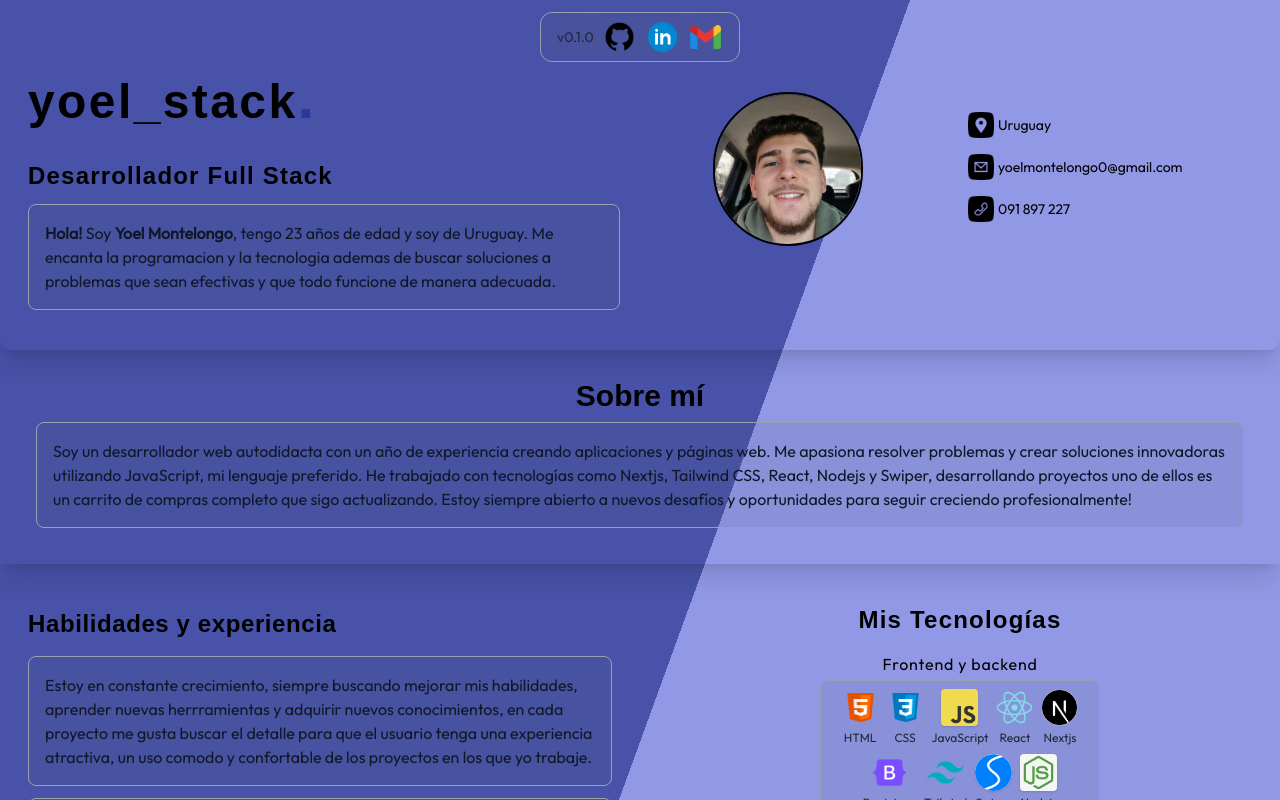
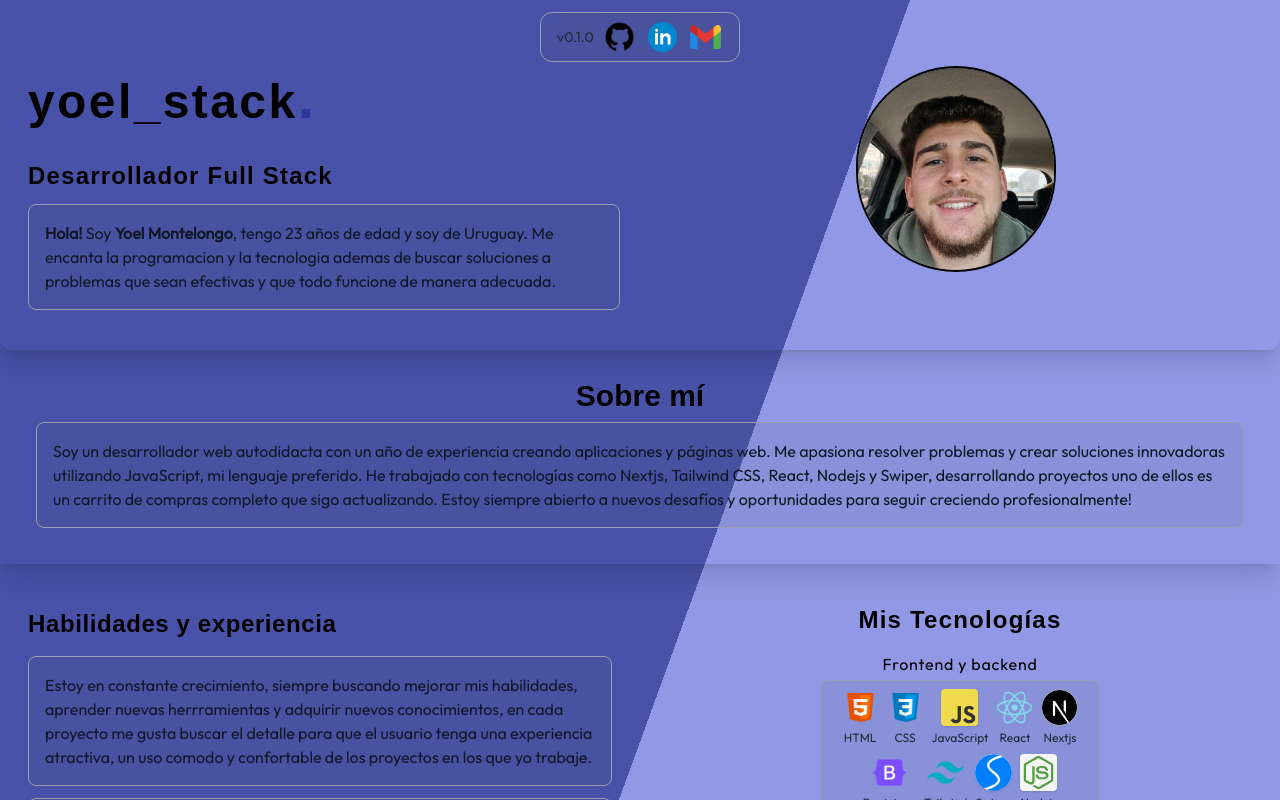
Before and after one commit to Yoel-stack/PortafolioWeb, a Next.js app in the folder portafolio/: page / in a window 1280 px wide. Shown: the top 800 px of the page. Built offline with nearby package versions, Linux system fonts and the light colour scheme; a web font is replaced by a local one.

Commit message:
actualizacion

```diff
--- a/portafolio/src/app/components/Hero.tsx
+++ b/portafolio/src/app/components/Hero.tsx
@@ -1,8 +1,8 @@
 import Image from "next/image";
 import logo from "../img/logo.png";
-import tel from "../img/tel.png";
-import gmail from "../img/gmail.png";
-import location from "../img/location.png";
+// import tel from "../img/tel.png";
+// import gmail from "../img/gmail.png";
+// import location from "../img/location.png";
 
 export const Hero = () => {
   return (
@@ -27,18 +27,18 @@ export const Hero = () => {
 
       {/* Segunda columna: tarjetas o contenido */}
       <div className="flex flex-col items-center justify-center mb-3">
-        <div className="grid grid-cols-2 sm:grid-cols-2">
+        {/* <div className="grid grid-cols-2 sm:grid-cols-2"> */}
           <div className="">
             <Image
-          className="rounded-full border-2 border-black"
+          className="rounded-full border-2 border-black "
           src={logo}
           alt="fotoperfil"
-          width={150}
+          width={200}
           height={200}
           priority
         />
           </div>
-          <div className="flex flex-wrap">
+          {/* <div className="flex flex-wrap">
           <nav className="p-3">
             <nav className="flex items-center justify-start py-2">
               <Image src={location} alt="location" width={26} height={20} />
@@ -46,16 +46,16 @@ export const Hero = () => {
             </nav>
             <nav className="flex items-center justify-start py-2">
               <Image src={gmail} alt="gmail" width={26} height={20} />
-              <p className="text-sm px-1">yoelmontelongo0@gmail.com</p>
+              <p className="text-sm px-1">yoelmontelongo0@</p>
             </nav>
             <nav className="flex items-center justify-start py-2">
               <Image src={tel} alt="tel" width={26} height={20} />
-              <p className="text-sm px-1">091 897 227</p>
+              <p className="text-sm px-1"></p>
             </nav>
           </nav>
-          </div>
+          </div> */}
         </div>
-      </div>
+      {/* </div> */}
     </div>
   );
 };
--- a/portafolio/src/app/components/Navbar/Navbar.jsx
+++ b/portafolio/src/app/components/Navbar/Navbar.jsx
@@ -10,7 +10,9 @@ export const Navbar = () => {
     <div className="absolute w-screen bg-center">
       <div className="fixed left-0 right-0 z-50 top-0 flex py-3 justify-center">
         <nav className="flex justify-center items-center gap-2 bg-transparent h-16 w-[200px] h-[50px] hover:bg-gray-600/20 rounded-xl px-4 border-outline border border-gray-400 backdrop-blur-xl backdrop-saturate-80">
-          <p className="flex justify-center text-sm text-gray-800 items-center text-center">v0.1.0</p>
+          <p className="flex justify-center text-sm text-gray-800 items-center text-center">
+            v0.1.0
+          </p>
           <Link href="https://github.com/Yoel-stack">
             <Image
               className="cursor-pointer"
@@ -31,7 +33,8 @@ export const Navbar = () => {
               priority
             />
           </Link>
-            <Link href="">
+
+          <Link href="mailto:yoelmontelongoo0@gmail.com">
             <Image
               className="cursor-pointer"
               src={logoGmail}
```
Also changed, not shown: portafolio/src/app/globals.css (indentation only). Lines whose indentation alone changed are shown as unchanged.
